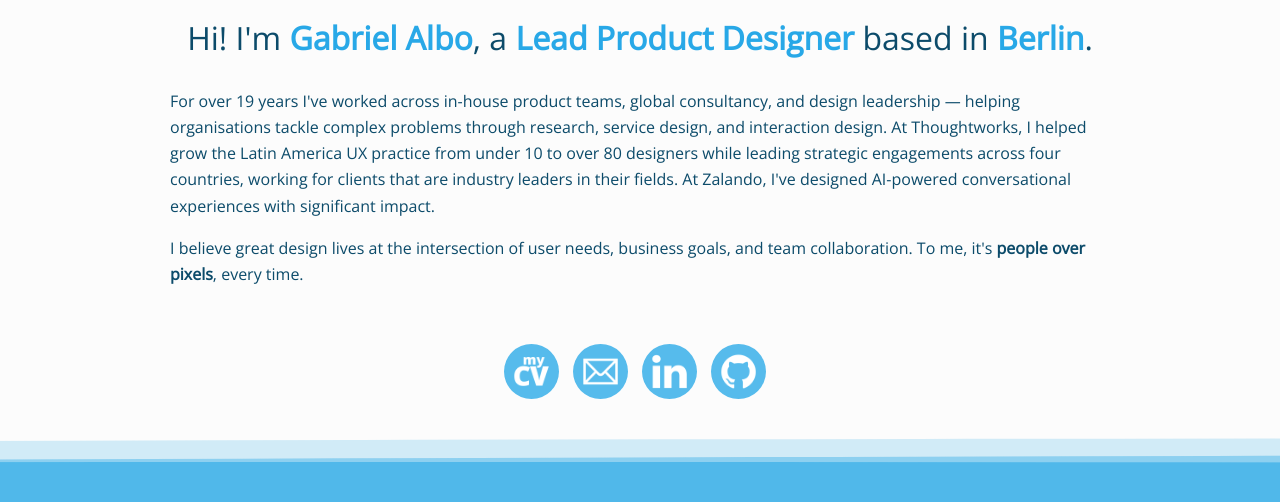
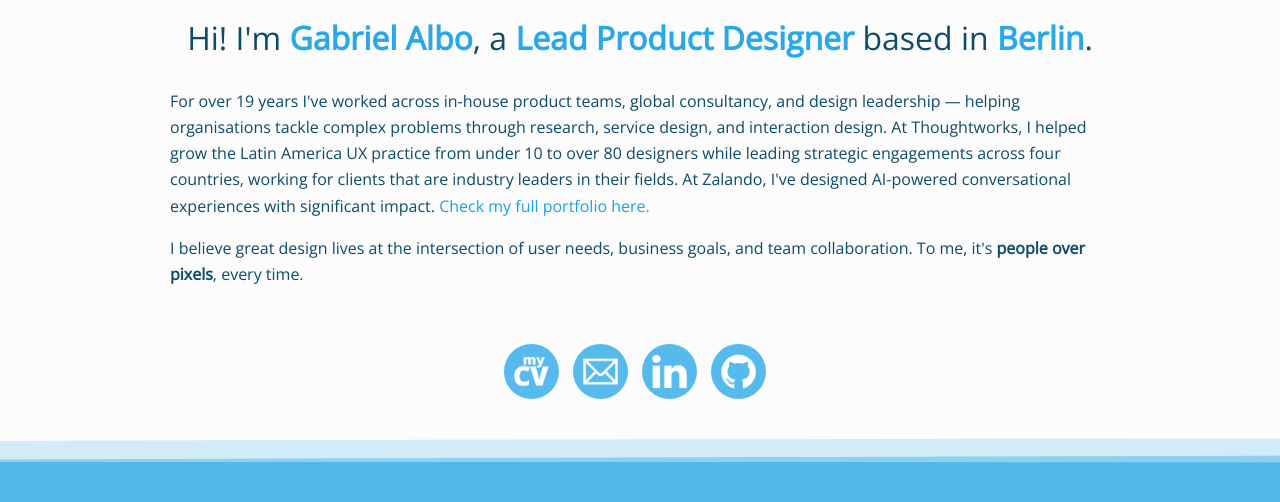
Before and after one commit to albogabriel/gabrielalbo.com, a Jekyll site: the page built from index.html, in a window 1280 px wide, cut to the strip 372-874 px from the top of the page. Built offline with Jekyll 4.4.1, drawn with Linux system fonts in a browser that asks for light colours.

Commit message:
Adding link to portfolio from home description.

```diff
--- a/_sass/screen.scss
+++ b/_sass/screen.scss
@@ -502,11 +502,11 @@ ul.menu {
   }
 
   a {
-    color: darken($light-header-background, 3);
+    color: darken($main-color, 3);
   }
 
   a:visited {
-    color: darken($light-header-background, 5);
+    color: darken($main-color, 5);
   }
 }
 
--- a/index.html
+++ b/index.html
@@ -25,7 +25,7 @@ title: Gabriel Albo
 			<b  class="emphasis">Berlin</b>.
 		</p>
 
-		<p class="about-text">For over {{ jobdiffdays | divided_by: 365.25 | floor }} years  I've worked across in-house product teams, global consultancy, and design leadership — helping organisations tackle complex problems through research, service design, and interaction design. At Thoughtworks, I helped grow the Latin America UX practice from under 10 to over 80 designers while leading strategic engagements across four countries, working for clients that are industry leaders in their fields. At Zalando, I've designed AI-powered conversational experiences with significant impact.</p>
+		<p class="about-text">For over {{ jobdiffdays | divided_by: 365.25 | floor }} years  I've worked across in-house product teams, global consultancy, and design leadership — helping organisations tackle complex problems through research, service design, and interaction design. At Thoughtworks, I helped grow the Latin America UX practice from under 10 to over 80 designers while leading strategic engagements across four countries, working for clients that are industry leaders in their fields. At Zalando, I've designed AI-powered conversational experiences with significant impact. <a href="{{ site.baseurl }}/portfolio" target="_self">Check my full portfolio here.</a></p>
 		<br>
 		<p class="about-text">I believe great design lives at the intersection of user needs, business goals, and team collaboration. To me, it's <b>people over pixels</b>, every time.</p>
 		<br>
```
